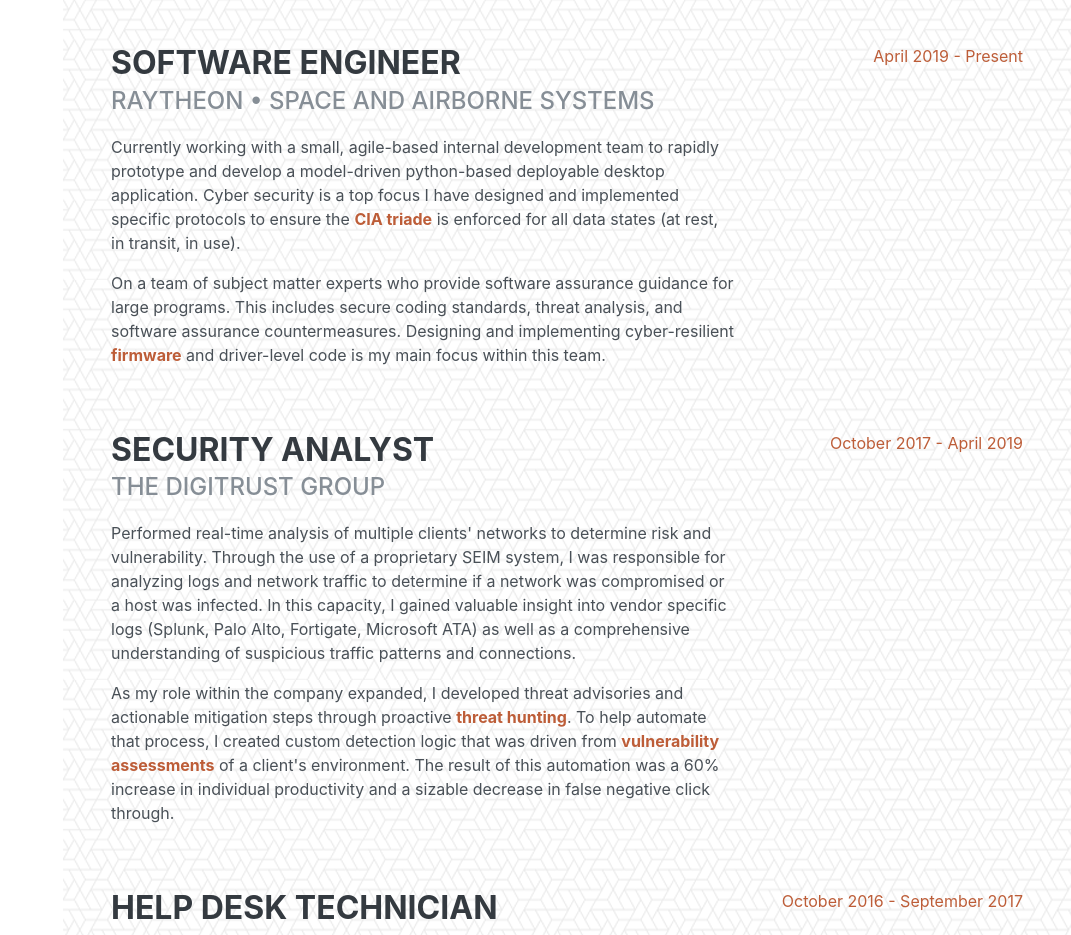
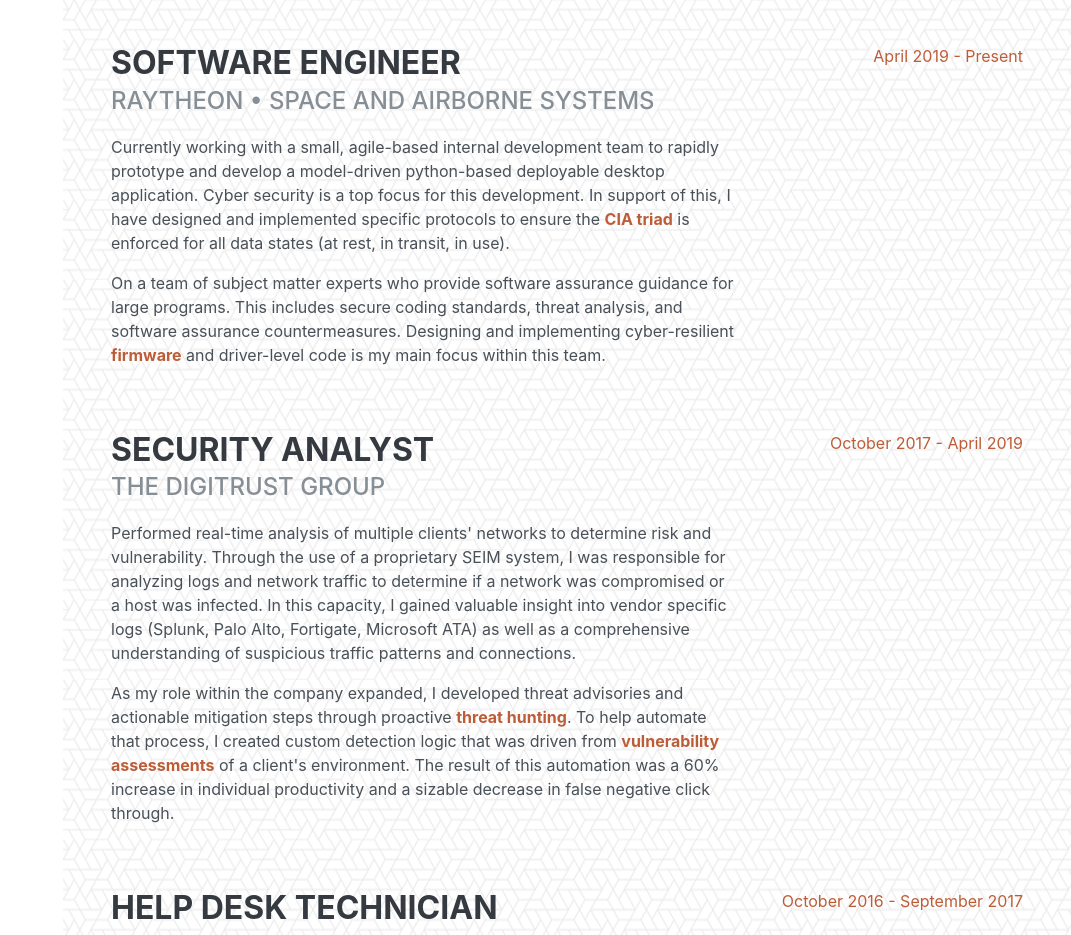
Before and after one commit to x24git/Resume-Site, a website: page index.html in a window 1280 px wide. Shown: the part 920-1855 px from the top of the page, without its empty margins (209-1280 px from the left). Drawn offline with nearby package versions, Linux system fonts and the light colour scheme; files that its build step writes are made by us from their sources; a web font is replaced by a local one.

Commit message:
Update phrasing

```diff
--- a/index.html
+++ b/index.html
@@ -123,10 +123,11 @@
                     <h3 class="mb-0">Software Engineer</h3>
                     <div class="subheading mb-3">Raytheon &#8226; Space and Airborne Systems</div>
                     <p>Currently working with a small, agile-based internal development team to rapidly prototype and
-                    develop a model-driven python-based deployable desktop application. Cyber security is a top focus
-                    I have designed and implemented specific protocols to ensure the
+                        develop a model-driven python-based deployable desktop application. Cyber security is a top
+                        focus for this development. In support of this,
+                        I have designed and implemented specific protocols to ensure the
                         <a href="https://www.forcepoint.com/cyber-edu/cia-triad"><b>
-                            CIA triade</b></a> is enforced for all data states (at rest,
+                            CIA triad</b></a> is enforced for all data states (at rest,
                     in transit, in use).</p>
                     <p>On a team of subject matter experts who provide software assurance guidance for large programs.
                         This includes secure coding standards, threat analysis, and software assurance countermeasures.
--- a/js/resume.min.js
+++ b/js/resume.min.js
@@ -4,4 +4,4 @@
  * Licensed under MIT (https://github.com/x24gitstartbootstrap-resume/blob/master/LICENSE)
  */
 
-function expandSection(){if($(window).width()<992)for(var t=0;t<600;t++)setTimeout(function(){window.dispatchEvent(new Event("resize"))},5*t)}particlesJS.load("particles-js","vendor/particles/particles.json",function(){}),function(e){"use strict";e('[data-toggle="tooltip"]').tooltip(),e('a.js-scroll-trigger[href*="#"]:not([href="#"])').click(function(){if(location.pathname.replace(/^\//,"")==this.pathname.replace(/^\//,"")&&location.hostname==this.hostname){var t=e(this.hash);if((t=t.length?t:e("[name="+this.hash.slice(1)+"]")).length)return e("html, body").animate({scrollTop:t.offset().top},1e3,"easeInOutExpo"),!1}}),e(".js-scroll-trigger").click(function(){e(".navbar-collapse").collapse("hide")}),e("body").scrollspy({target:"#sideNav"})}(jQuery);
+function expandSection(){if($(window).width()<992)for(var t=0;t<600;t++)setTimeout(function(){window.dispatchEvent(new Event("resize"))},5*t)}particlesJS.load("particles-js","vendor/particles/particles.json",function(){}),function(e){"use strict";e('[data-toggle="tooltip"]').tooltip(),e('a.js-scroll-trigger[href*="#"]:not([href="#"])').click(function(){if(location.pathname.replace(/^\//,"")==this.pathname.replace(/^\//,"")&&location.hostname==this.hostname){var t=e(this.hash);if((t=t.length?t:e("[name="+this.hash.slice(1)+"]")).length)return e("html, body").animate({scrollTop:t.offset().top},100,"easeInOutExpo"),!1}}),e(".js-scroll-trigger").click(function(){e(".navbar-collapse").collapse("hide")}),e("body").scrollspy({target:"#sideNav"})}(jQuery);
--- a/package.json
+++ b/package.json
@@ -1,6 +1,6 @@
 {
     "title": "Resume",
-    "name": "startbootstrap-resume",
+    "name": "x24-resume",
     "version": "2.0.1",
     "description": "Resume template using Bootstrap",
     "homepage": "https://christopher-makarem.me",
```
Also changed, not shown: 1 other file.
